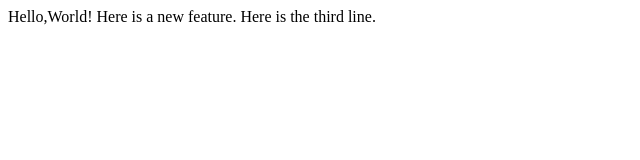
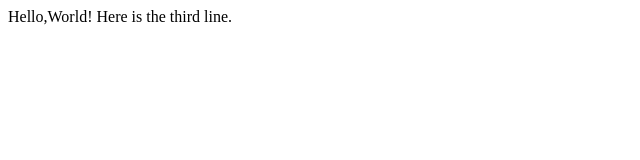
Before and after one commit to bansi-dangar/lecture1, a plain HTML site: page index.html in a window 1280 px wide. Shown: the whole page, without its empty margins (0-640 px from the left). Drawn offline with Linux system fonts and the light colour scheme.

Commit message:
deleted second line

```diff
--- a/index.html
+++ b/index.html
@@ -5,7 +5,6 @@
 	</head>
 	<body>
 		Hello,World!
-		Here is a new feature.
 		Here is the third line.
 	</body>
 </html>
```
